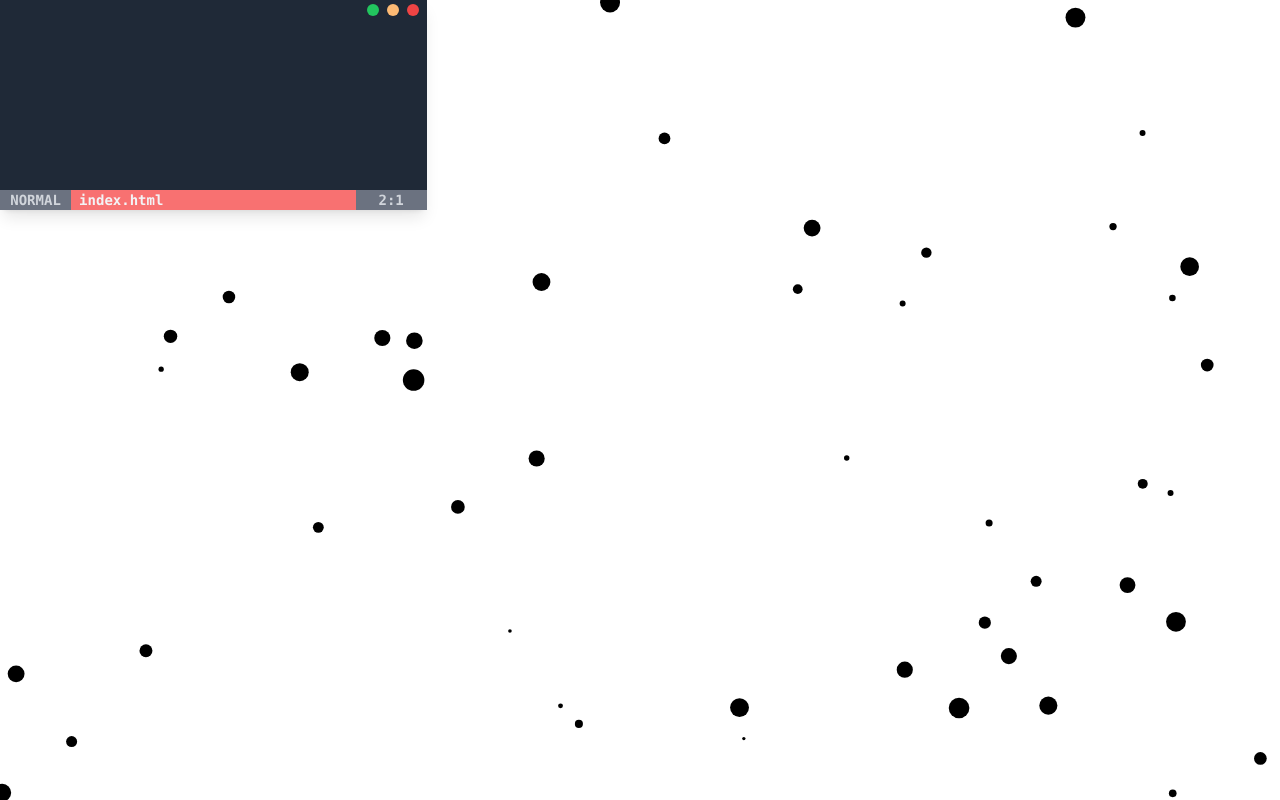
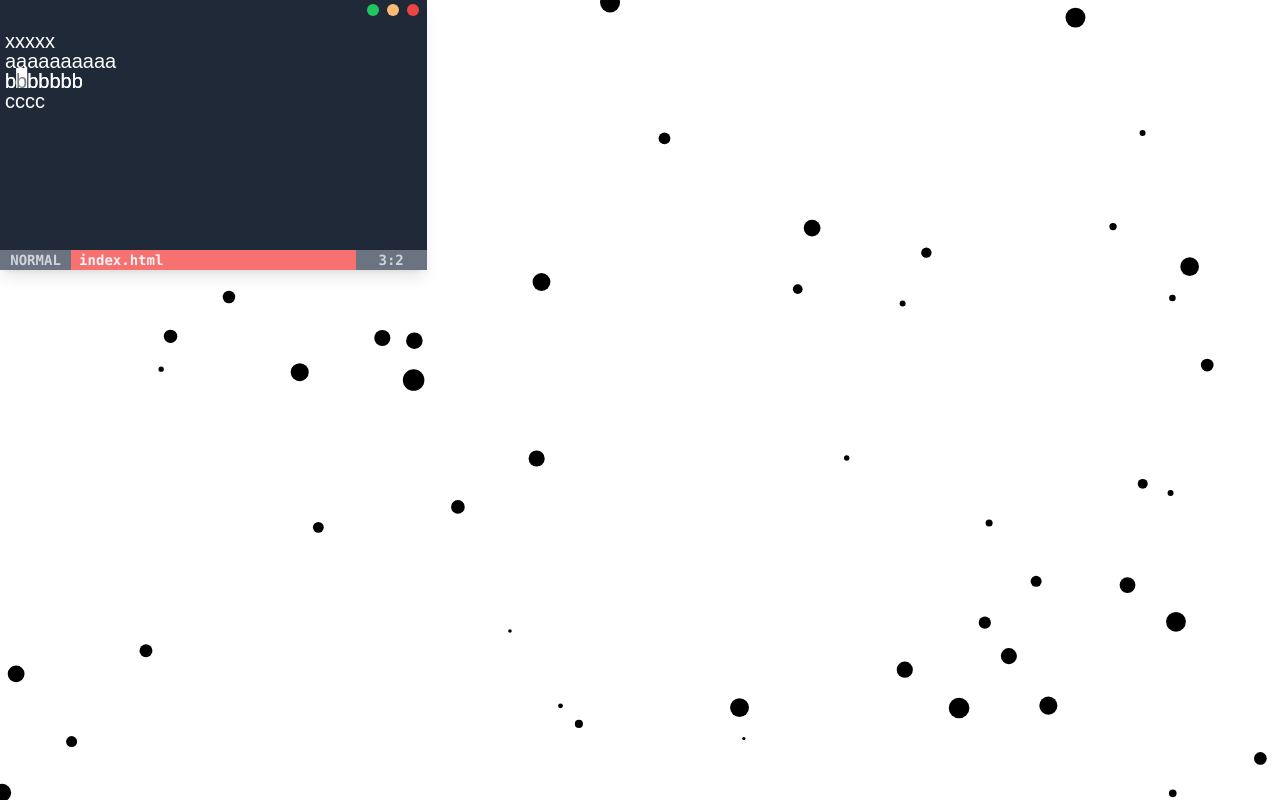
Before and after one commit to david-hass/mywebsite, a website built with Vite: page index.html in a window 1280 px wide. Built offline with nearby package versions, Linux system fonts and the light colour scheme.

Commit message:
particles done; terminal in progress

```diff
--- a/src/particles.ts
+++ b/src/particles.ts
@@ -1,16 +1,8 @@
-import { requestAnimationFrame } from "./util"
-
-type Dimensions = [number, number]
+import { Dimensions, requestAnimationFrame, resizeCanvas } from "./util"
 
 type Particle = { positions: [number, number], velocity: [number, number], radius: number }
 
 type Options = { numberOfParticles?: number, maxVelocity?: number, maxRadius?: number }
-
-const elementOffsetDimensions = (el: HTMLElement): Dimensions => [el.offsetWidth, el.offsetHeight]
-
-const canvasDimensions = ([w, h]: Dimensions, dpr: number) => <Dimensions>[w * dpr, h * dpr]
-
-const pixels = (num: number) => num + "px"
 
 const randomParticles = (cnt: number, maxDim: Dimensions, maxVel: number, maxR: number): Generator<Particle, void> => (function*() {
   let i = 0;
@@ -62,23 +54,9 @@ export function main(options: Options = {}) {
 
   const { numberOfParticles = 50, maxVelocity = 1.11, maxRadius = 10 } = options
 
-
-  const dpr = window.devicePixelRatio ?? 1
-
-  const cnvsParrentOffsetDim: Dimensions = elementOffsetDimensions(cnvsParent)
-
-  const [cnvsWidth, cnvsHeight] = canvasDimensions(cnvsParrentOffsetDim, dpr)
-
-  cnvs.width = cnvsWidth
-  cnvs.height = cnvsHeight
-
-  cnvs.style.width = pixels(cnvsWidth)
-  cnvs.style.height = pixels(cnvsHeight)
-
-  cnvsContext.scale(dpr, dpr);
+  const [cnvsWidth, cnvsHeight] = resizeCanvas(window, cnvsContext, cnvs, cnvsParent)
 
   const initParticles = Array.from(randomParticles(numberOfParticles, [cnvsWidth, cnvsHeight], maxVelocity, maxRadius))
-
 
   function loop(particles: Array<Particle>) {
     cnvsContext.clearRect(0, 0, cnvsWidth, cnvsHeight)
--- a/src/terminal.ts
+++ b/src/terminal.ts
@@ -1,3 +1,7 @@
+//TODO es wäre vlt besser den caret "zurück zu zeichnen"
+// empty rows handlen
+
+import { resizeCanvas } from "./util"
 
 type Options = {
   lineHeight?: number
@@ -7,7 +11,7 @@ type Options = {
   , caretCharColor?: string
 }
 
-type EditorState = { mode: EditorMode, caretPos: CaretPosition, content: string[] }
+type EditorState = { mode: EditorMode, caretPos: Position, content: string[] }
 
 type EditorMode = "normal" | "insert"
 
@@ -17,46 +21,72 @@ type EditorNavigation =
   | ["row-down", number]
   | ["row-up", number]
 
-type CaretPosition = [number, number]
+type Position = [rowIndex: number, charIndex: number]
 
 const NavigationKeyValues = ["h", "j", "k", "l"] as const;
 type NavigationKey = (typeof NavigationKeyValues)[number];
+
+type Index = number
 
 type Char = string & { length: 1 }
 
 type EditorAction =
   ["switch-mode", EditorMode]
   | ["navigate", EditorNavigation]
-  | ["input", Char]
+  | ["add-char", Char, Position]
+  | ["remove-char", Char, Position]
+  | ["add-row", Index]
+  | ["remove-row", Index]
   | ["no-action"]
+  | ["batch", EditorAction[]]
 
 function onNextKeydown(el: HTMLElement, cb: (e: KeyboardEvent) => void) {
   el.addEventListener('keydown', cb, { once: true });
 }
 
-const evaluatedKeydown = ({ mode }: EditorState, { key: _key }: KeyboardEvent): EditorAction => {
+const evaluatedKeydown = ({ mode, caretPos: [caretRowI, caretCharI] }: EditorState, { key: _key }: KeyboardEvent): EditorAction => {
   const key = <Char>_key
   switch (true) {
-    case isEnterInsert(mode, key):
+    case isEnterInsertFromNormal(mode, key):
       return ["switch-mode", "insert"]
-    case isEnterNormal(mode, key):
-      return ["switch-mode", "normal"]
-    case isInput(mode, key):
-      return ["input", key]
+    case isEnterNormalFromInsert(mode, key):
+      return ["batch", [["switch-mode", "normal"], ["navigate", ["step-left", 1]]]]
+    case isWriteCharacter(mode, key):
+      return ["batch", [["add-char", key, [caretRowI, caretCharI]], ["navigate", ["step-right", 1]]]]
+    // case isRemoveCharacter(mode, key):
+    //   return ["remove-char", [caretRowI, caretCharI]]
+    case isAddEmptyRowAbove(mode, key):
+      return ["batch", [
+        ["add-row", caretRowI]
+        , ["navigate", ["step-left", caretCharI]]
+        , ["switch-mode", "insert"]
+      ]]
+    case isAddEmptyRowBelow(mode, key):
+      return ["batch", [
+        ["add-row", caretRowI + 1]
+        , ["navigate", ["step-left", caretCharI]]
+        , ["navigate", ["row-down", 1]]
+        , ["switch-mode", "insert"]
+      ]]
     case isNavigate(mode, key):
       return ["navigate", navigation(key)]
+    case isAppend(mode, key):
+      return ["batch", [["switch-mode", "insert"], ["navigate", ["step-right", 1]]]]
   }
   return ["no-action"]
 }
 
-const isEnterInsert = (currentMode: EditorMode, key: Char) =>
-  currentMode !== "insert" && key === 'i'
+const isEnterInsertFromNormal = (currentMode: EditorMode, key: Char) =>
+  currentMode === "normal" && key === 'i'
 
-const isEnterNormal = (currentMode: EditorMode, key: Char) =>
-  currentMode !== "normal" && key === 'Escape'
+const isEnterNormalFromInsert = (currentMode: EditorMode, key: Char) =>
+  currentMode === "insert" && key === 'Escape'
 
 const isNavigate = (currentMode: EditorMode, key: string): key is NavigationKey =>
   currentMode === "normal" && NavigationKeyValues.some(e => e === key)
+
+const isAppend = (currentMode: EditorMode, key: string): key is NavigationKey =>
+  currentMode === "normal" && key === "a"
 
 const navigation = (key: NavigationKey): EditorNavigation => {
   switch (key) {
@@ -71,8 +101,14 @@ const navigation = (key: NavigationKey): EditorNavigation => {
   }
 }
 
-const isInput = (currentMode: EditorMode, key: Char) =>
+const isWriteCharacter = (currentMode: EditorMode, key: Char) =>
   currentMode === "insert" && /^[a-z0-9]$/i.test(key)
+
+const isAddEmptyRowAbove = (currentMode: EditorMode, key: Char) =>
+  currentMode === "normal" && key === "O"
+
+const isAddEmptyRowBelow = (currentMode: EditorMode, key: Char) =>
+  currentMode === "normal" && key === "o"
 
 const evaluatedAction = (state: EditorState, action: EditorAction): EditorState => {
   const [actionType] = action
@@ -81,25 +117,38 @@ const evaluatedAction = (state: EditorState, action: EditorAction): EditorState
       const [, newMode] = action
       return { ...state, mode: newMode }
     }
-    case "input": {
+    case "add-char": {
       const [, char] = action
       const [rowIndex, charIndex] = state.caretPos
       const newContent = state.content
         .map((r, i) => i === rowIndex ? `${r.slice(0, charIndex)}${char}${r.slice(charIndex)}` : r)
       return { ...state, content: newContent }
     }
+    case "add-row": {
+      const [, addIndex] = action
+      const newContent = state.content.slice(0, addIndex).concat("").concat(state.content.slice(addIndex))
+      return { ...state, content: newContent }
+    }
     case "navigate": {
-      const [, key] = action
-      const newPos = updatedCaretPosition(state, key)
+      const [, navigation] = action
+      const newPos = updatedCaretPosition(state, navigation)
       return { ...state, caretPos: newPos }
     }
     case "no-action":
       return state
+    case "batch":
+      {
+        const [, actions] = action
+        if (actions?.length === 0) return state
+        const [_action, ...remaining] = actions
+        const newState = evaluatedAction(state, _action)
+        return evaluatedAction(newState, ["batch", remaining])
+      }
   }
 
 }
 
-const updatedCaretPosition = (state: EditorState, [navType, amount]: EditorNavigation): CaretPosition => {
+const updatedCaretPosition = (state: EditorState, [navType, amount]: EditorNavigation): Position => {
   const [rowIndex, charIndex] = state.caretPos
   switch (navType) {
     case "step-left":
@@ -111,7 +160,7 @@ const updatedCaretPosition = (state: EditorState, [navType, amount]: EditorNavig
         const maxRow = state.content.length - 1
         const newRowIndex = rowIndex + amount
         if (newRowIndex <= maxRow) {
-          const clampedCharIndex = Math.min(charIndex, state.content[newRowIndex].length - 1)
+          const clampedCharIndex = Math.max(Math.min(charIndex, state.content[newRowIndex].length - 1), 0)
           return [newRowIndex, clampedCharIndex]
         }
         return [rowIndex, charIndex]
@@ -120,18 +169,20 @@ const updatedCaretPosition = (state: EditorState, [navType, amount]: EditorNavig
       {
         const newRowIndex = rowIndex - amount
         if (newRowIndex >= 0) {
-          const clampedCharIndex = Math.min(charIndex, state.content[newRowIndex].length - 1)
+          const clampedCharIndex = Math.max(Math.min(charIndex, state.content[newRowIndex].length - 1), 0)
           return [newRowIndex, clampedCharIndex]
         }
         return [rowIndex, charIndex]
       }
     case "step-right":
       {
-        const maxCharIndex = state.content[rowIndex].length - 1
+        const maxCharIndex = maxCharacterIndex(state.content[rowIndex].length, state.mode)
         return [rowIndex, (charIndex + amount) <= maxCharIndex ? charIndex + amount : charIndex]
       }
   }
 }
+
+const maxCharacterIndex = (rowLength: number, mode: EditorMode) => rowLength - (mode === "normal" ? 1 : 0)
 
 const rowRenderers = (rows: string[], options: Required<Options>): Array<(ctx: CanvasRenderingContext2D) => void> =>
   rows.map((row, rowIndex) => (ctx: CanvasRenderingContext2D) => {
@@ -139,48 +190,56 @@ const rowRenderers = (rows: string[], options: Required<Options>): Array<(ctx: C
     ctx.fillText(row, options.rowStart, (options.lineHeight * (rowIndex + 1)));
   })
 
-const caretRenderer = (rows: string[], [caretRowI, caretCharI]: CaretPosition, options: Required<Options>): (ctx: CanvasRenderingContext2D) => void =>
+const normalCaretRenderer = (rows: string[], [caretRowI, caretCharI]: Position, options: Required<Options>): (ctx: CanvasRenderingContext2D) => void =>
+  (ctx: CanvasRenderingContext2D) => {
+    const caretWidth = ctx.measureText(rows[caretRowI][caretCharI] ?? "x").width
+    return caretRenderer(rows, caretWidth, [caretRowI, caretCharI], options)(ctx)
+  }
+
+const insertCaretRenderer =
+  (rows: string[], caretPos: Position, options: Required<Options>): (ctx: CanvasRenderingContext2D) => void =>
+    (ctx: CanvasRenderingContext2D) => caretRenderer(rows, 2, caretPos, options)(ctx)
+
+const caretRenderer = (rows: string[], caretWidth: number, [caretRowI, caretCharI]: Position, options: Required<Options>): (ctx: CanvasRenderingContext2D) => void =>
   (ctx: CanvasRenderingContext2D) => {
     ctx.fillStyle = options.textColor;
     const { width: textWidth } = ctx.measureText(rows[caretRowI].slice(0, caretCharI))
     const caretX = options.rowStart + textWidth;
     const caretY = options.lineHeight * caretRowI;
-    const { width: charWidth } = ctx.measureText(rows[caretRowI][caretCharI])
-    ctx.fillRect(caretX, caretY, charWidth, options.lineHeight);
+    ctx.fillRect(caretX, caretY, caretWidth, options.lineHeight);
   }
 
-const caretRowRenderer = (rows: string[], [caretRowI, caretCharI]: CaretPosition, options: Required<Options>): (ctx: CanvasRenderingContext2D) => void =>
+const caretRowRenderer = (rows: string[], [caretRowI, caretCharI]: Position, options: Required<Options>): (ctx: CanvasRenderingContext2D) => void =>
   (ctx: CanvasRenderingContext2D) => {
     ctx.fillStyle = options.textColor;
     const caretRow = rows[caretRowI]
-    const caretRowBeforeCaret = cursorRow.slice(0, caretCharI)
+    if (!caretRow)
+      return
+    const caretRowBeforeCaret = caretRow.slice(0, caretCharI)
     const caretCharacter = caretRow[caretCharI]
-    const caretRowAfterCaret = cursorRow.slice(caretCharI + 1)
-    ctx.fillText(firstCursorRowPart, options.rowStart, (options.lineHeight * (caretRowIndex + 1)));
-    ctx.fillStyle = caretCharFillStyle;
-    ctx.fillText(cursorCharacter
-      , options.rowStart + ctx.measureText(firstCursorRowPart).width
+    const caretRowAfterCaret = caretRow.slice(caretCharI + 1)
+    ctx.fillText(caretRowBeforeCaret, options.rowStart, (options.lineHeight * (caretRowI + 1)));
+    ctx.fillStyle = options.caretCharColor;
+    ctx.fillText(caretCharacter
+      , options.rowStart + ctx.measureText(caretRowBeforeCaret).width
       , (options.lineHeight * (caretRowI + 1)));
     ctx.fillStyle = options.textColor;
-    ctx.fillText(secondCursorRowPart
-      , options.rowStart + ctx.measureText(firstCursorRowPart).width + cnvsContext.measureText(cursorCharacter).width
+    ctx.fillText(caretRowAfterCaret
+      , options.rowStart
+      + ctx.measureText(caretRowBeforeCaret).width
+      + ctx.measureText(caretCharacter).width
       , (options.lineHeight * (caretRowI + 1)));
 
   }
 
+export function main(options: Options = {
+  lineHeight: 20, rowStart: 5, textColor: "white", caretColor: "white", caretCharColor: "grey"
 
-
-
-
-
-
-
-
-export function main(options: Options = { lineHeight: 20, rowStart: 5 }) {
+}) {
   const cnvs = document.querySelector("[data-terminal]") as HTMLCanvasElement
   if (!cnvs) return "no terminal element"
-  cnvs.addEventListener('keydown', (e) => e.preventDefault());
-  cnvs.focus()
+  const cnvsParent = cnvs.parentElement
+  if (!cnvsParent) return "no canvas parent element"
   const modeEl = document.querySelector("[data-editor-mode]") as HTMLSpanElement
   if (!modeEl) return "no editor mode element"
   const posEl = document.querySelector("[data-cursor-position]") as HTMLSpanElement
@@ -188,30 +247,37 @@ export function main(options: Options = { lineHeight: 20, rowStart: 5 }) {
   const cnvsContext = <CanvasRenderingContext2D>cnvs.getContext("2d")
   if (!cnvsContext) return "no canvas context"
 
+  const [cnvsWidth, cnvsHeight] = resizeCanvas(window, cnvsContext, cnvs, cnvsParent)
+
   cnvsContext.font = '20px Arial';
+  cnvs.addEventListener('keydown', (e) => e.preventDefault());
+  cnvs.focus()
 
   const initState: EditorState = { mode: "normal", caretPos: [2, 1], content: ["xxxxx", "aaaaaaaaaa", "bbbbbbb", "cccc"] }
-
   modeEl.innerText = initState.mode
   posEl.innerText = `${initState.caretPos[0]}:${initState.caretPos[1]}`
 
   function loop(state: EditorState, event: KeyboardEvent, options: Required<Options>) {
-
     const action = evaluatedKeydown(state, event)
 
     const newState = evaluatedAction(state, action)
 
     onNextKeydown(cnvs, (e) => loop(newState, e, options));
 
+    cnvsContext.clearRect(0, 0, cnvsWidth, cnvsHeight);
 
-    cnvsContext.clearRect(0, 0, cnvs.width, cnvs.height);
+    rowRenderers(newState.content, options).forEach(r => r(cnvsContext))
 
-    rowRenderers(newState.content, options.rowStart, options.lineHeight).forEach(r => r(cnvsContext))
+    if (newState.mode === "normal") {
+      normalCaretRenderer(newState.content, newState.caretPos, options)(cnvsContext)
+      caretRowRenderer(newState.content, newState.caretPos, options)(cnvsContext)
+    }
+    else if (newState.mode === "insert") {
+      insertCaretRenderer(newState.content, newState.caretPos, options)(cnvsContext)
+    }
 
-    caretRenderer(newState.content, newState.caretPos, options.rowStart, options.lineHeight)(cnvsContext)
     modeEl.innerText = newState.mode.toUpperCase()
-    posEl.innerText = `${caretRowIndex + 1}:${caretCharIndex + 1}`
-
+    posEl.innerText = `${newState.caretPos[0] + 1}:${newState.caretPos[1] + 1}`
   }
 
   loop(initState, new KeyboardEvent('init'), <Required<Options>>options)
--- a/src/util.ts
+++ b/src/util.ts
@@ -1,3 +1,5 @@
+export type Dimensions = [number, number]
+
 export const requestAnimationFrame =
   window.requestAnimationFrame ||
   window.mozRequestAnimationFrame ||
@@ -6,3 +8,27 @@ export const requestAnimationFrame =
 
 export const cancelAnimationFrame =
   window.cancelAnimationFrame || window.mozCancelAnimationFrame;
+
+export function resizeCanvas(window: Window, ctx: CanvasRenderingContext2D, cnvsEl: HTMLCanvasElement, cnvsParentEl: HTMLElement) {
+  const dpr = window.devicePixelRatio ?? 1
+
+  const cnvsParrentOffsetDim: Dimensions = elementOffsetDimensions(cnvsParentEl)
+
+  const [cnvsWidth, cnvsHeight] = canvasDimensions(cnvsParrentOffsetDim, dpr)
+
+  cnvsEl.width = cnvsWidth
+  cnvsEl.height = cnvsHeight
+
+  cnvsEl.style.width = pixels(cnvsWidth)
+  cnvsEl.style.height = pixels(cnvsHeight)
+
+  ctx.scale(dpr, dpr);
+
+  return [cnvsWidth, cnvsHeight]
+}
+
+export const elementOffsetDimensions = (el: HTMLElement): Dimensions => [el.offsetWidth, el.offsetHeight]
+
+export const canvasDimensions = ([w, h]: Dimensions, dpr: number) => <Dimensions>[w * dpr, h * dpr]
+
+export const pixels = (num: number) => num + "px"
```
Also changed, not shown: index.html (+0 -4 lines).
